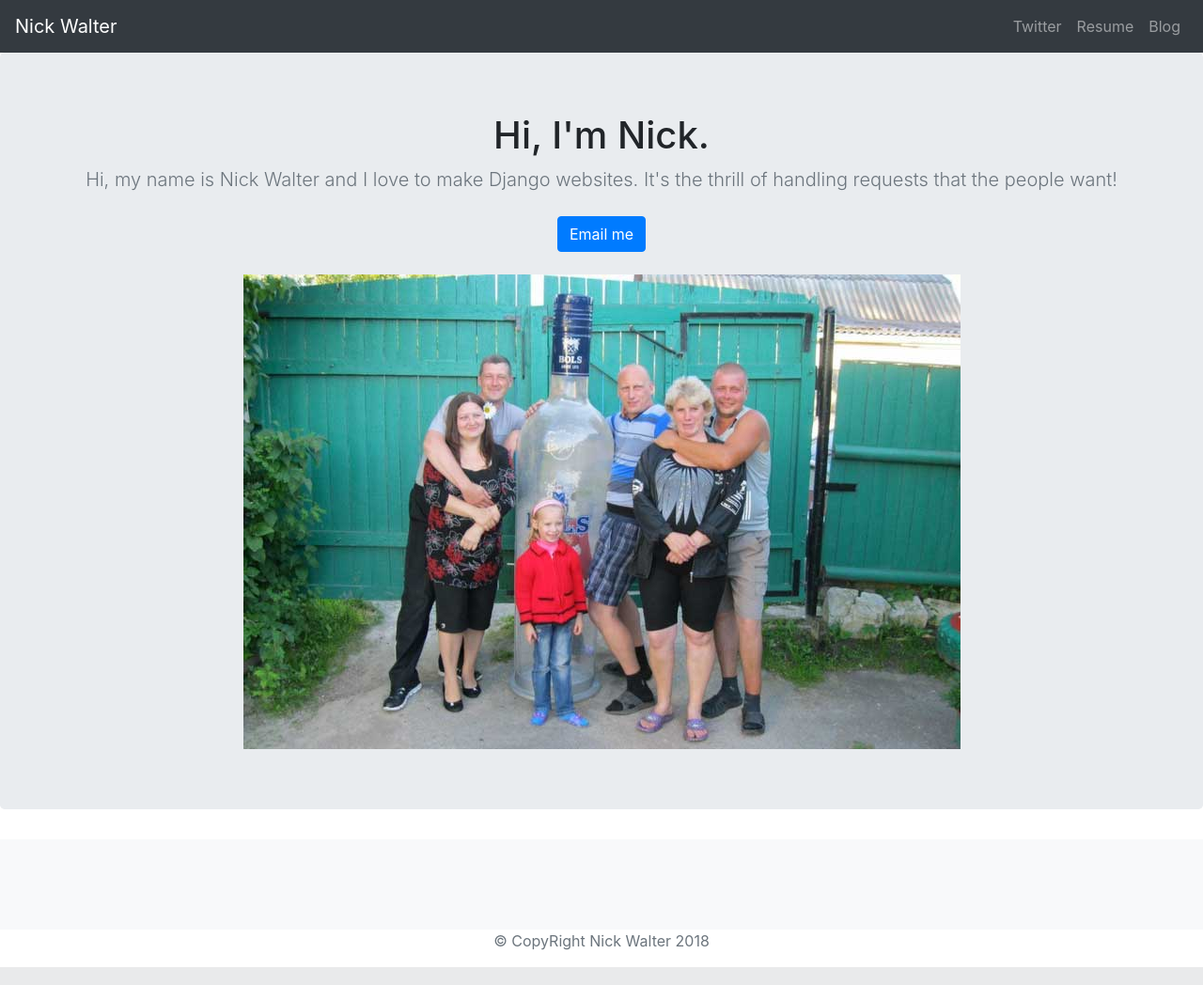
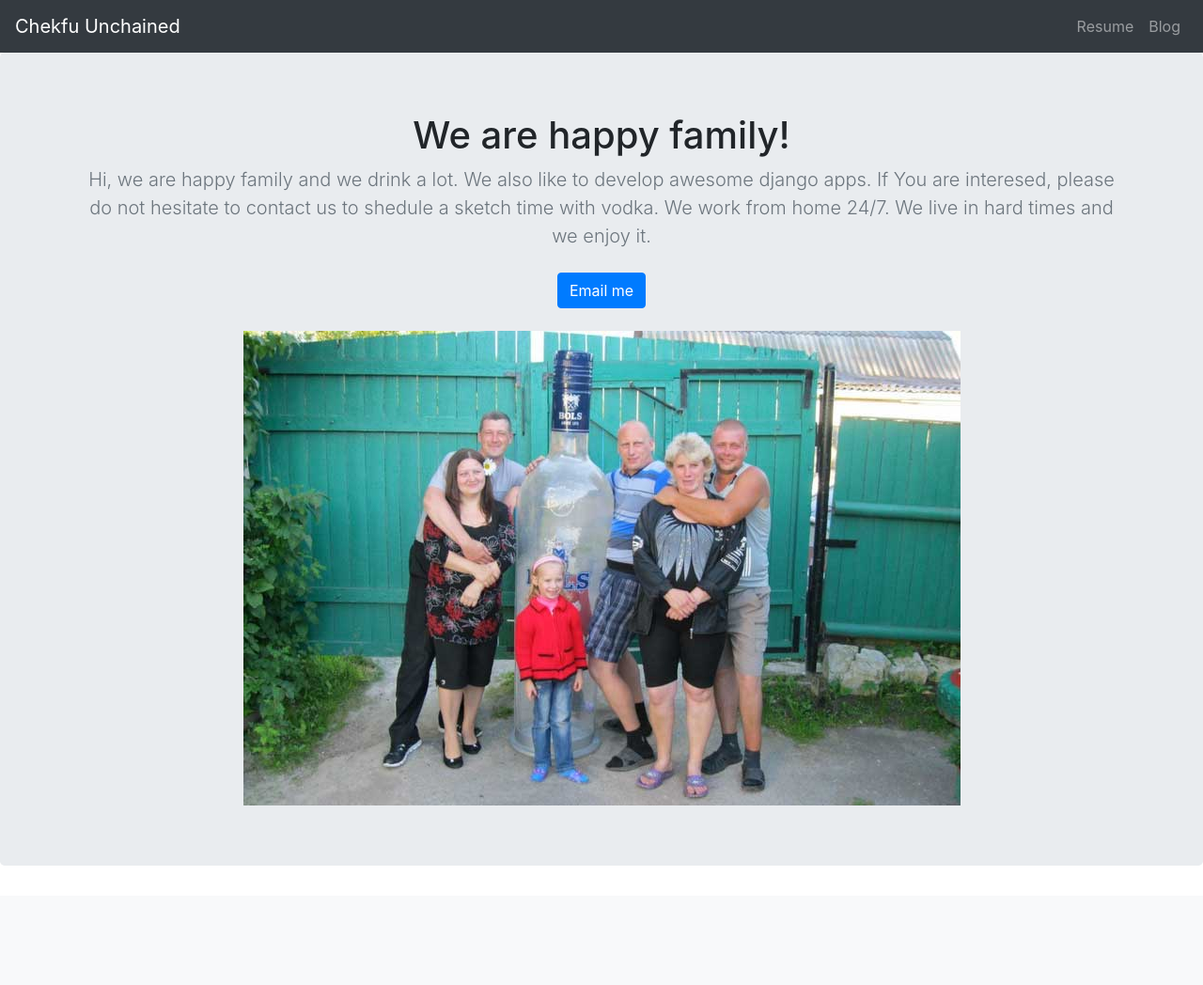
Before and after one commit to chekfu/django_portfolio, a Django app: template portfolio/jobs/templates/jobs/home.html in a window 1280 px wide. Shown: the top 1048 px of the page at 94% size. Run offline with Django 3.2, Linux system fonts and the light colour scheme; the template is opened without the code that fills it, so the values that code supplies are empty; some libraries are stand-ins or nearby versions.

Commit message:
swift changes

```diff
--- a/portfolio/jobs/templates/jobs/home.html
+++ b/portfolio/jobs/templates/jobs/home.html
@@ -18,17 +18,17 @@
 
     <header>
         <nav class="navbar navbar-expand-lg navbar-dark bg-dark">
-            <a class="navbar-brand" href="{% url 'home' %}">Nick Walter</a>
+            <a class="navbar-brand" href="{% url 'home' %}">Chekfu Unchained</a>
             <button class="navbar-toggler" type="button" data-toggle="collapse" data-target="#navbarNav" aria-controls="navbarNav" aria-expanded="false" aria-label="Toggle navigation">
                 <span class="navbar-toggler-icon"></span>
             </button>
             <div class="collapse navbar-collapse" id="navbarNav">
                 <ul class="navbar-nav ml-auto">
+                   <!-- <li class="nav-item">
+                        <a class="nav-link" href="http://twitter.com/nickchuckwalter">Twitter</a>
+                    </li>-->
                     <li class="nav-item">
-                        <a class="nav-link" href="http://twitter.com/nickchuckwalter">Twitter</a>
-                    </li>
-                    <li class="nav-item">
-                        <a class="nav-link" href="{% static 'resume.pdf'%}">Resume</a>
+                        <a class="nav-link" href="{% static 'resume_new.pdf'%}">Resume</a>
                     </li>
                     <li class="nav-item">
                         <a class="nav-link" href="{% url 'allblogs' %}">Blog</a>
@@ -44,10 +44,10 @@
 
       <section class="jumbotron text-center">
         <div class="container">
-          <h1 class="jumbotron-heading">Hi, I'm Nick.</h1>
-          <p class="lead text-muted">Hi, my name is Nick Walter and I love to make Django websites. It's the thrill of handling requests that the people want!</p>
+          <h1 class="jumbotron-heading">We are happy family! </h1>
+          <p class="lead text-muted">Hi, we are happy family and we drink a lot. We also like to develop awesome django apps. If You are interesed, please do not hesitate to contact us to shedule a sketch time with vodka. We work from home 24/7. We live in hard times and we enjoy it.</p>
           <p>
-            <a href="mailto:nick@zappycode.com" class="btn btn-primary my-2">Email me</a>
+            <a href="mailto:chekfu20@gmail.com" class="btn btn-primary my-2">Email me</a>
           </p>
             <img src="{% static 'nick_new.jpg' %}" />
         </div>
```
Also changed, not shown: portfolio/blog/templates/blog/allblogs.html (+6 -6 lines), portfolio/blog/templates/blog/detail.html (+5 -5 lines), 3 other files.
